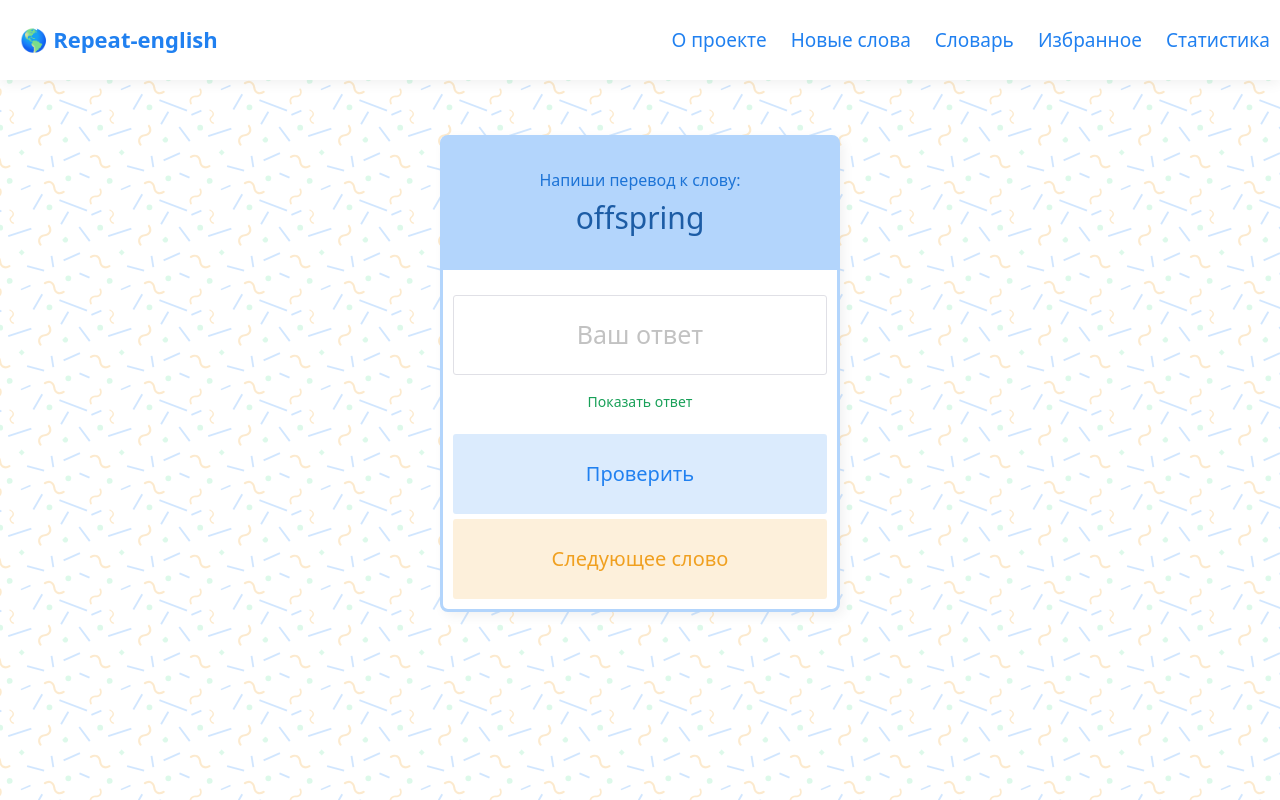
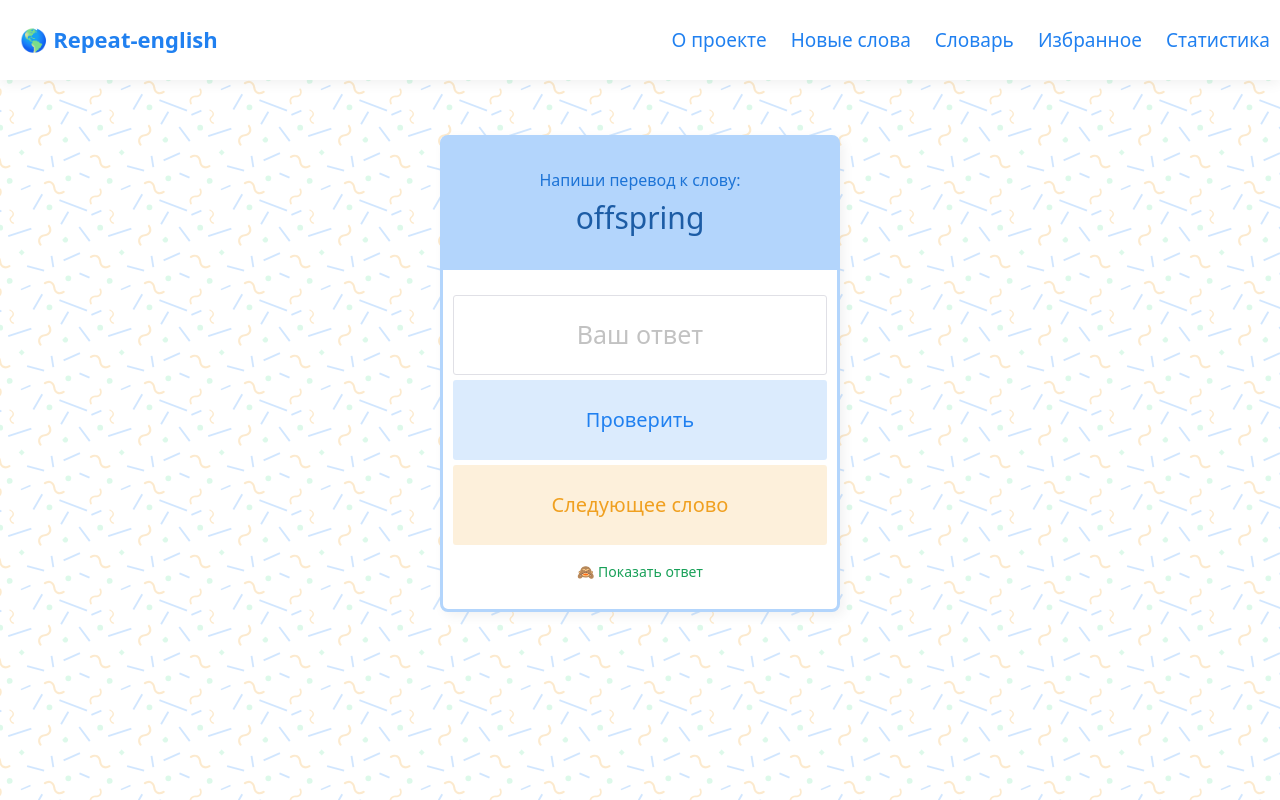
Before and after one commit to Bahshyan-A/repeat-english-words, a Vue app: page / in a window 1280 px wide. Built offline with nearby package versions, Linux system fonts and the light colour scheme.

Commit message:
addition

```diff
--- a/src/components/QuizCard.vue
+++ b/src/components/QuizCard.vue
@@ -24,13 +24,6 @@
       type="text"
       placeholder="Ваш ответ"
     />
-    <n-button
-      @click="showHint"
-      class="quiz-card__hint"
-      quaternary
-      type="success"
-      >{{ hintContent }}</n-button
-    >
     <div class="quiz-card__bottom">
       <n-button
         class="quiz-card__btn"
@@ -51,6 +44,13 @@
         >Следующее слово</n-button
       >
     </div>
+    <n-button
+      @click="showHint"
+      class="quiz-card__hint"
+      quaternary
+      type="success"
+      >{{ hintContent }}</n-button
+    >
   </n-card>
 </template>
 
@@ -120,7 +120,7 @@ const alertData = computed(() => {
 
 const hintContent = computed(() => {
   if (props.card) {
-    return !showCorrectAnswer.value ? "Показать ответ" : "Скрыть ответ";
+    return !showCorrectAnswer.value ? "🙈 Показать ответ" : "🙉 Скрыть ответ";
   }
 });
 
```
